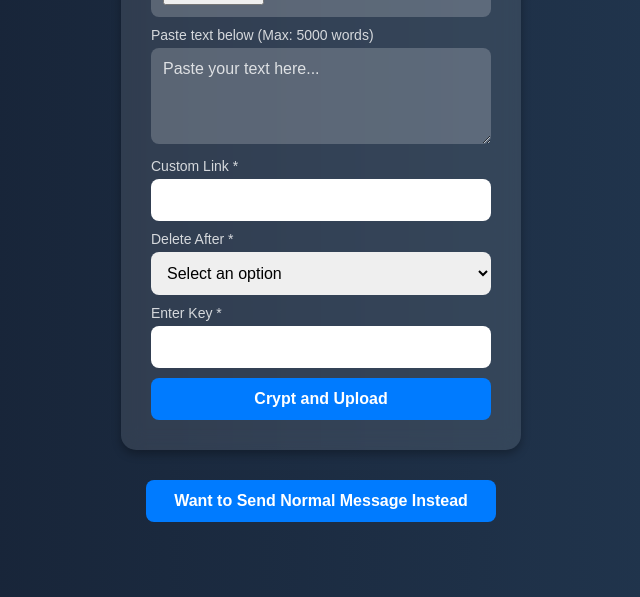
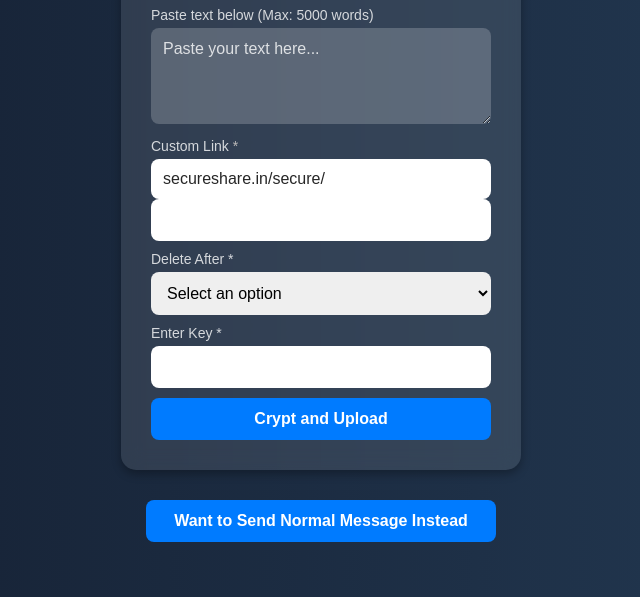
Before and after one commit to dhruvimehta17/file-sharing, a website: page public/signuplogin.html in a window 1280 px wide. Shown: the part 203-800 px from the top of the page, without its empty margins (319-959 px from the left). Drawn offline with Linux system fonts and the light colour scheme.

Commit message:
Some changes

```diff
--- a/public/signuplogin.html
+++ b/public/signuplogin.html
@@ -112,6 +112,38 @@
       color: #fff;
       word-break: break-word;
     }
+
+    .input-wrapper {
+        position: relative;
+        width: 100%;
+        }
+
+        .input-wrapper {
+            position: relative;
+            width: 100%;
+        }
+
+        .input-wrapper .prefix {
+            position: absolute;
+            top: 50%;
+            left: 12px;
+            transform: translateY(-50%);
+            color: rgba(0, 0, 0, 0.85);
+            font-size: 16px;
+            pointer-events: none;
+            font-family: inherit;
+        }
+
+        .input-wrapper input {
+            padding-left: 123px;
+            height: 40px;
+            font-size: 16px;
+            width: 100%;
+            box-sizing: border-box;
+            border-radius: 8px;
+            border: none;
+            outline: none;
+        }
   </style>
 </head>
 <body>
@@ -127,7 +159,11 @@
       <textarea id="textInput" rows="4" placeholder="Paste your text here..." oninput="checkWordLimit()"></textarea>
       <span class="error" id="wordLimitError">Text exceeds 5000 words limit!</span>
 
-      <label for="customLink">Custom Link *</label>
+      <label for="customLink">Custom Link <span style="color: rgb(188, 185, 185);">*</span></label>
+        <div class="input-wrapper">
+            <span class="prefix">secureshare.in/secure/</span>
+            <input type="text" id="customLink" placeholder="Enter custom link" required>
+      </div>
       <input type="text" id="customLink" placeholder="Enter custom link" required>
 
       <label for="deleteAfter">Delete After *</label>
```
